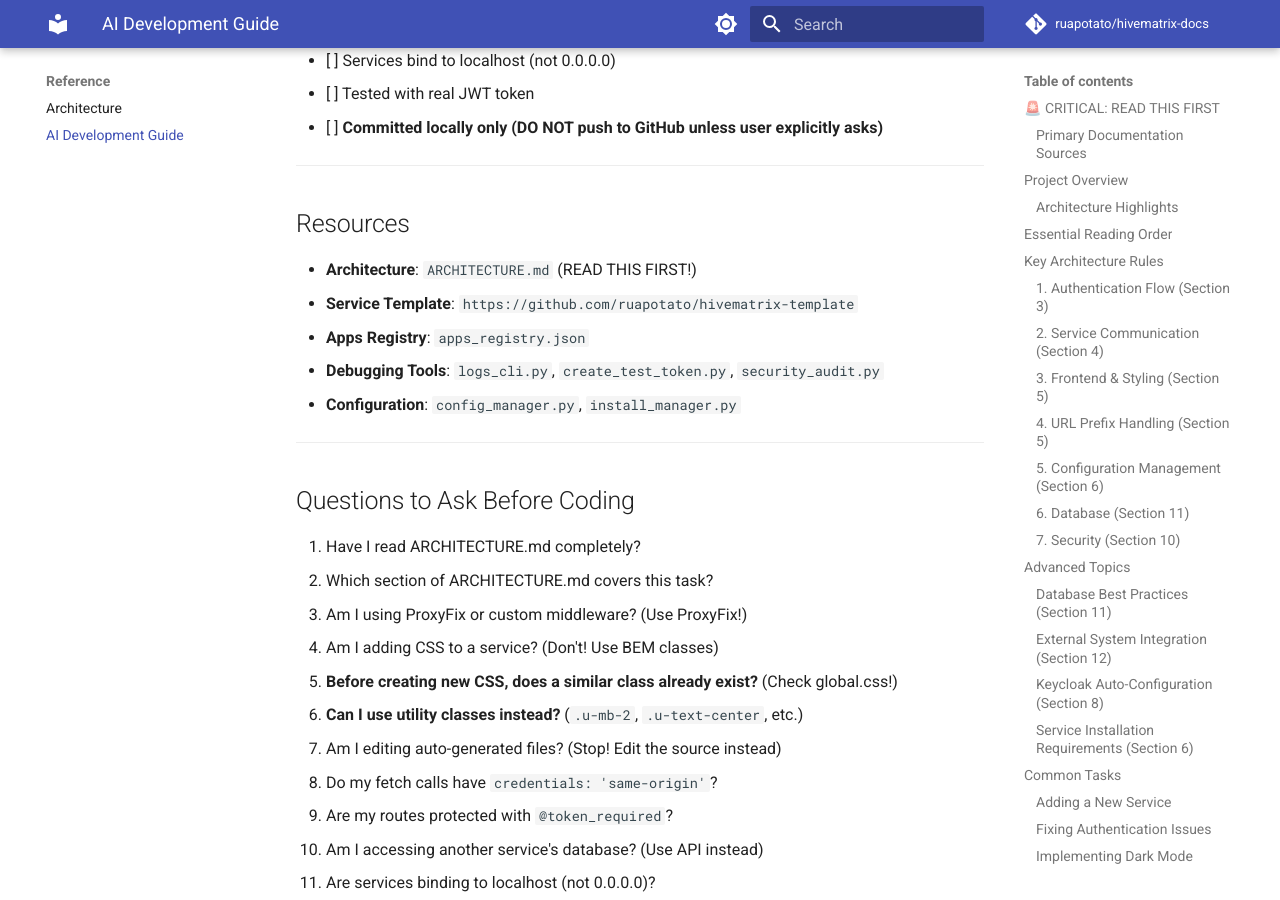
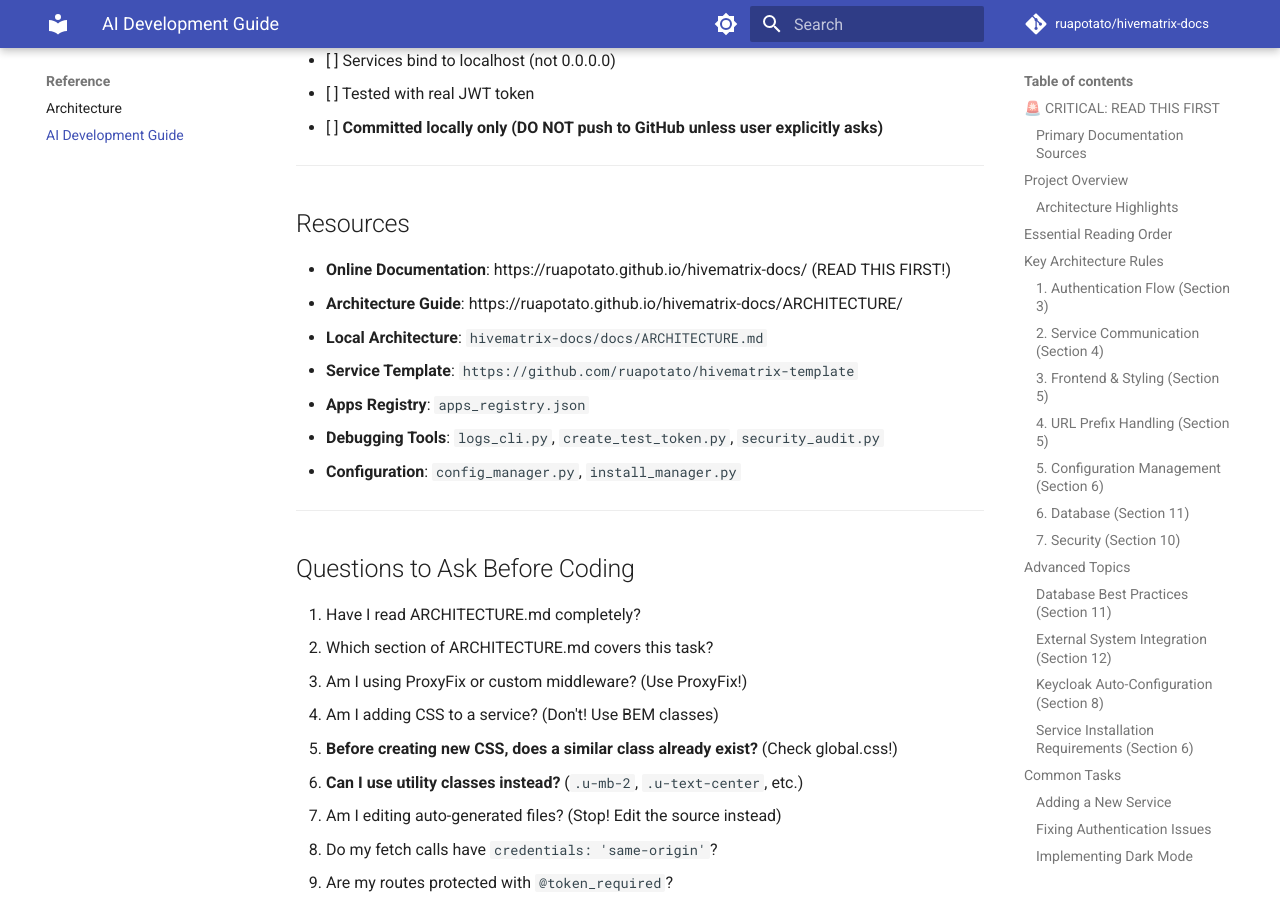
Before and after one commit to ruapotato/hivematrix-docs, an MkDocs documentation site: the page built from docs/CLAUDE.md, in a window 1280 px wide and 900 px high, scrolled down 12253 px. Built offline with MkDocs 1.6.1 and Material for MkDocs 9.7.7, drawn with Linux system fonts in a browser that asks for light colours; comment, search, counter and statistics services are not loaded.

```diff
--- a/docs/CLAUDE.md
+++ b/docs/CLAUDE.md
@@ -576,7 +576,9 @@ Before committing changes:
 
 ## Resources
 
-- **Architecture**: `ARCHITECTURE.md` (READ THIS FIRST!)
+- **Online Documentation**: https://ruapotato.github.io/hivematrix-docs/ (READ THIS FIRST!)
+- **Architecture Guide**: https://ruapotato.github.io/hivematrix-docs/ARCHITECTURE/
+- **Local Architecture**: `hivematrix-docs/docs/ARCHITECTURE.md`
 - **Service Template**: `https://github.com/ruapotato/hivematrix-template`
 - **Apps Registry**: `apps_registry.json`
 - **Debugging Tools**: `logs_cli.py`, `create_test_token.py`, `security_audit.py`
```
Also changed, not shown: other parts of docs/CLAUDE.md (+1 -1 lines).
